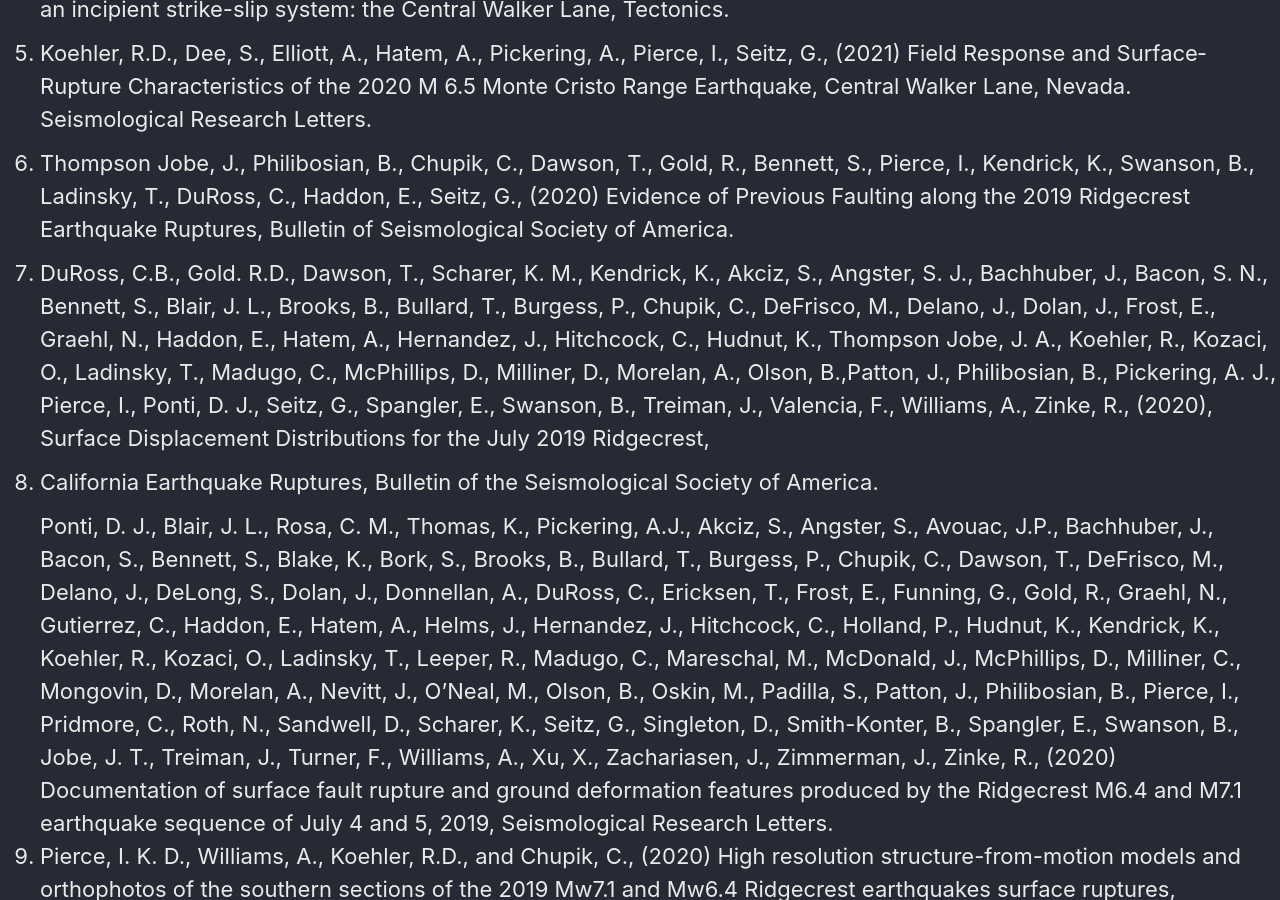
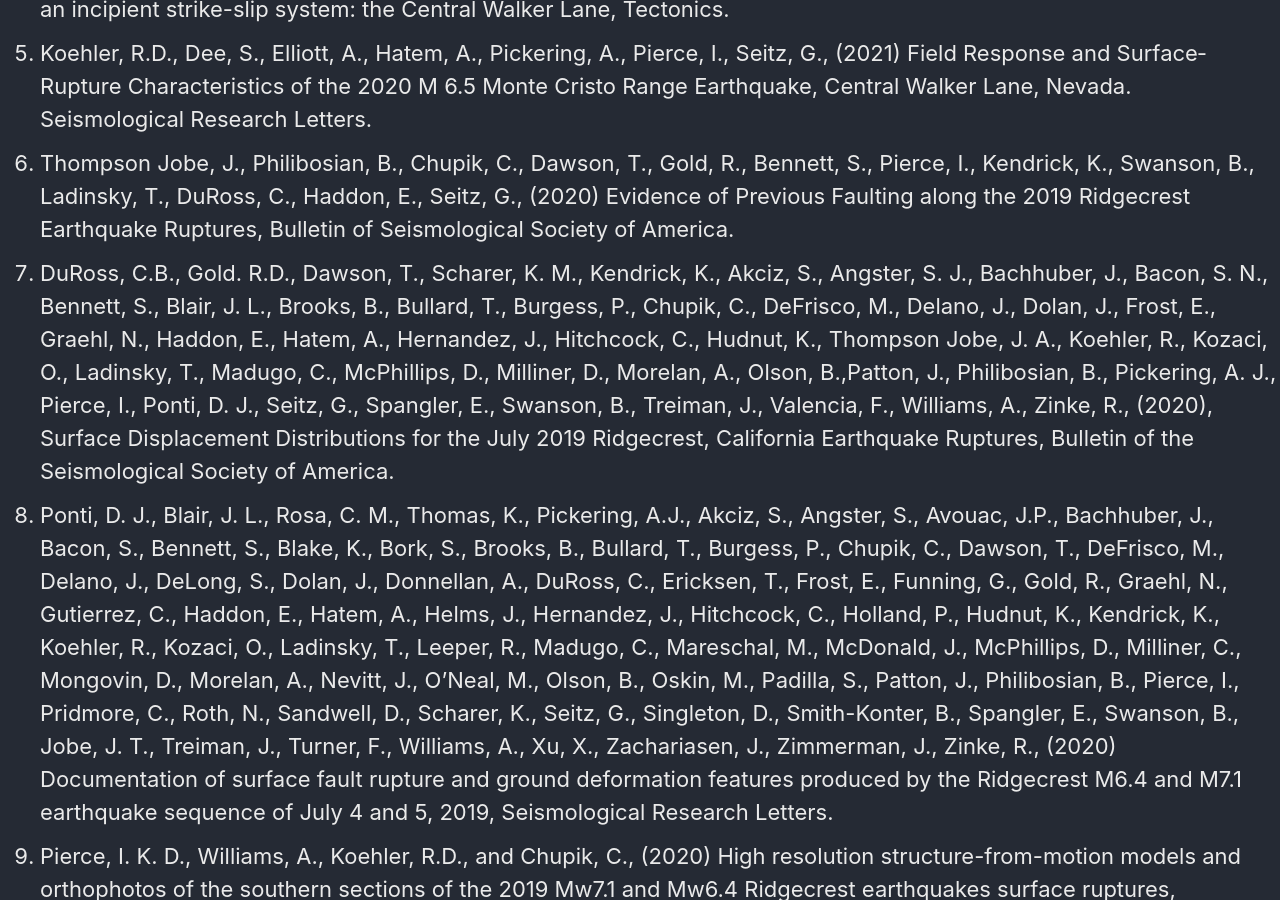
Before and after one commit to Neotectonic/Neotectonic.github.io, a Jekyll site: the page built from docs/_pages/pubs.markdown, in a window 1280 px wide and 900 px high, scrolled down 458 px. Built offline with Jekyll 4.4.1, drawn with Linux system fonts in a browser that asks for light colours; cached includes are drawn as plain includes.

```diff
--- a/docs/_pages/pubs.markdown
+++ b/docs/_pages/pubs.markdown
@@ -11,8 +11,8 @@ permalink: /pubs/
 <li>Pierce, I. K. D., Wesnousky, S.G., Owen, L.A., Li, X, Bormann, J. M., and M. Caffee (2021), Accommodation of shear in an incipient strike-slip system: the Central Walker Lane, Tectonics. </li>
 <li>Koehler, R.D., Dee, S., Elliott, A., Hatem, A., Pickering, A., Pierce, I., Seitz, G., (2021) Field Response and Surface‐Rupture Characteristics of the 2020 M 6.5 Monte Cristo Range Earthquake, Central Walker Lane, Nevada. Seismological Research Letters.  </li>
 <li>Thompson Jobe, J., Philibosian, B., Chupik, C., Dawson, T., Gold, R., Bennett, S., Pierce, I., Kendrick, K., Swanson, B., Ladinsky, T., DuRoss, C., Haddon, E., Seitz, G., (2020) Evidence of Previous Faulting along the 2019 Ridgecrest Earthquake Ruptures, Bulletin of Seismological Society of America. </li>
-<li>DuRoss, C.B., Gold. R.D., Dawson, T., Scharer, K. M., Kendrick, K., Akciz, S., Angster, S. J., Bachhuber, J., Bacon, S. N.,  Bennett, S., Blair, J. L., Brooks, B., Bullard, T., Burgess, P., Chupik, C., DeFrisco, M., Delano, J., Dolan, J., Frost, E., Graehl, N., Haddon, E., Hatem, A., Hernandez, J., Hitchcock, C., Hudnut, K., Thompson Jobe, J. A., Koehler, R., Kozaci, O., Ladinsky, T., Madugo, C., McPhillips, D., Milliner, D., Morelan, A., Olson, B.,Patton, J., Philibosian, B., Pickering, A. J., Pierce, I., Ponti, D. J., Seitz, G., Spangler, E., Swanson, B., Treiman, J., Valencia, F., Williams, A., Zinke, R., (2020), Surface Displacement Distributions for the July 2019 Ridgecrest, <li>California Earthquake Ruptures, Bulletin of the Seismological Society of America.</li>
-Ponti, D. J., Blair, J. L., Rosa, C. M., Thomas, K., Pickering, A.J., Akciz, S., Angster, S., Avouac, J.P., Bachhuber, J., Bacon, S., Bennett, S., Blake, K., Bork, S., Brooks, B., Bullard, T., Burgess, P., Chupik, C., Dawson, T., DeFrisco, M., Delano, J., DeLong, S., Dolan, J., Donnellan, A., DuRoss, C., Ericksen, T., Frost, E., Funning, G., Gold, R., Graehl, N., Gutierrez, C., Haddon, E., Hatem, A., Helms, J., Hernandez, J., Hitchcock, C., Holland, P., Hudnut, K., Kendrick, K., Koehler, R., Kozaci, O., Ladinsky, T., Leeper, R., Madugo, C., Mareschal, M., McDonald, J., McPhillips, D., Milliner, C., Mongovin, D., Morelan, A., Nevitt, J., O’Neal, M., Olson, B., Oskin, M., Padilla, S., Patton, J., Philibosian, B., Pierce, I., Pridmore, C., Roth, N., Sandwell, D., Scharer, K., Seitz, G., Singleton, D., Smith-Konter, B., Spangler, E., Swanson, B., Jobe, J. T., Treiman, J., Turner, F., Williams, A., Xu, X., Zachariasen, J., Zimmerman, J., Zinke, R., (2020) Documentation of surface fault rupture and ground deformation features produced by the Ridgecrest M6.4 and M7.1 earthquake sequence of July 4 and 5, 2019, Seismological Research Letters.</li>
+<li>DuRoss, C.B., Gold. R.D., Dawson, T., Scharer, K. M., Kendrick, K., Akciz, S., Angster, S. J., Bachhuber, J., Bacon, S. N.,  Bennett, S., Blair, J. L., Brooks, B., Bullard, T., Burgess, P., Chupik, C., DeFrisco, M., Delano, J., Dolan, J., Frost, E., Graehl, N., Haddon, E., Hatem, A., Hernandez, J., Hitchcock, C., Hudnut, K., Thompson Jobe, J. A., Koehler, R., Kozaci, O., Ladinsky, T., Madugo, C., McPhillips, D., Milliner, D., Morelan, A., Olson, B.,Patton, J., Philibosian, B., Pickering, A. J., Pierce, I., Ponti, D. J., Seitz, G., Spangler, E., Swanson, B., Treiman, J., Valencia, F., Williams, A., Zinke, R., (2020), Surface Displacement Distributions for the July 2019 Ridgecrest, California Earthquake Ruptures, Bulletin of the Seismological Society of America.</li>
+<li> Ponti, D. J., Blair, J. L., Rosa, C. M., Thomas, K., Pickering, A.J., Akciz, S., Angster, S., Avouac, J.P., Bachhuber, J., Bacon, S., Bennett, S., Blake, K., Bork, S., Brooks, B., Bullard, T., Burgess, P., Chupik, C., Dawson, T., DeFrisco, M., Delano, J., DeLong, S., Dolan, J., Donnellan, A., DuRoss, C., Ericksen, T., Frost, E., Funning, G., Gold, R., Graehl, N., Gutierrez, C., Haddon, E., Hatem, A., Helms, J., Hernandez, J., Hitchcock, C., Holland, P., Hudnut, K., Kendrick, K., Koehler, R., Kozaci, O., Ladinsky, T., Leeper, R., Madugo, C., Mareschal, M., McDonald, J., McPhillips, D., Milliner, C., Mongovin, D., Morelan, A., Nevitt, J., O’Neal, M., Olson, B., Oskin, M., Padilla, S., Patton, J., Philibosian, B., Pierce, I., Pridmore, C., Roth, N., Sandwell, D., Scharer, K., Seitz, G., Singleton, D., Smith-Konter, B., Spangler, E., Swanson, B., Jobe, J. T., Treiman, J., Turner, F., Williams, A., Xu, X., Zachariasen, J., Zimmerman, J., Zinke, R., (2020) Documentation of surface fault rupture and ground deformation features produced by the Ridgecrest M6.4 and M7.1 earthquake sequence of July 4 and 5, 2019, Seismological Research Letters.</li>
 <li>Pierce, I. K. D., Williams, A., Koehler, R.D., and Chupik, C., (2020) High resolution structure-from-motion models and orthophotos of the southern sections of the 2019 Mw7.1 and Mw6.4 Ridgecrest earthquakes surface ruptures, Seismological Research Letters.</li>
 <li>Cabas, A. Beyzaei, C., Franke, K., Koehler, R.D., Pierce, I., Stuedlein, A., Yang, Z., and Christie, S., 2019, Turning Disaster into Knowledge: Geotechnical aspects of the 2018 Mw 7.1 Anchorage Alaska Earthquake, Proceedings Geo-Congress 2020, February 25-28, 2020.</li>
 <li>Anderson, J.G., Koehler, R.D., Abercrombie, R., Ahdi, K., Angster, S., Bormann, J., Brune, J.N., Dee, M., Hammond, W.C., Hatch, R., Kell, A., Kent, G., Kreemer, C., Louie, J., Pierce, I., Ruhl, C.J., Taylor, W., Wesnousky, S.G., Wong, I., 2019. A Seismic Hazards Overview of the Urban Regions of Nevada: Recent Advancements and Research Directions. Seismological Research Letters 90, 7.</li>
```
